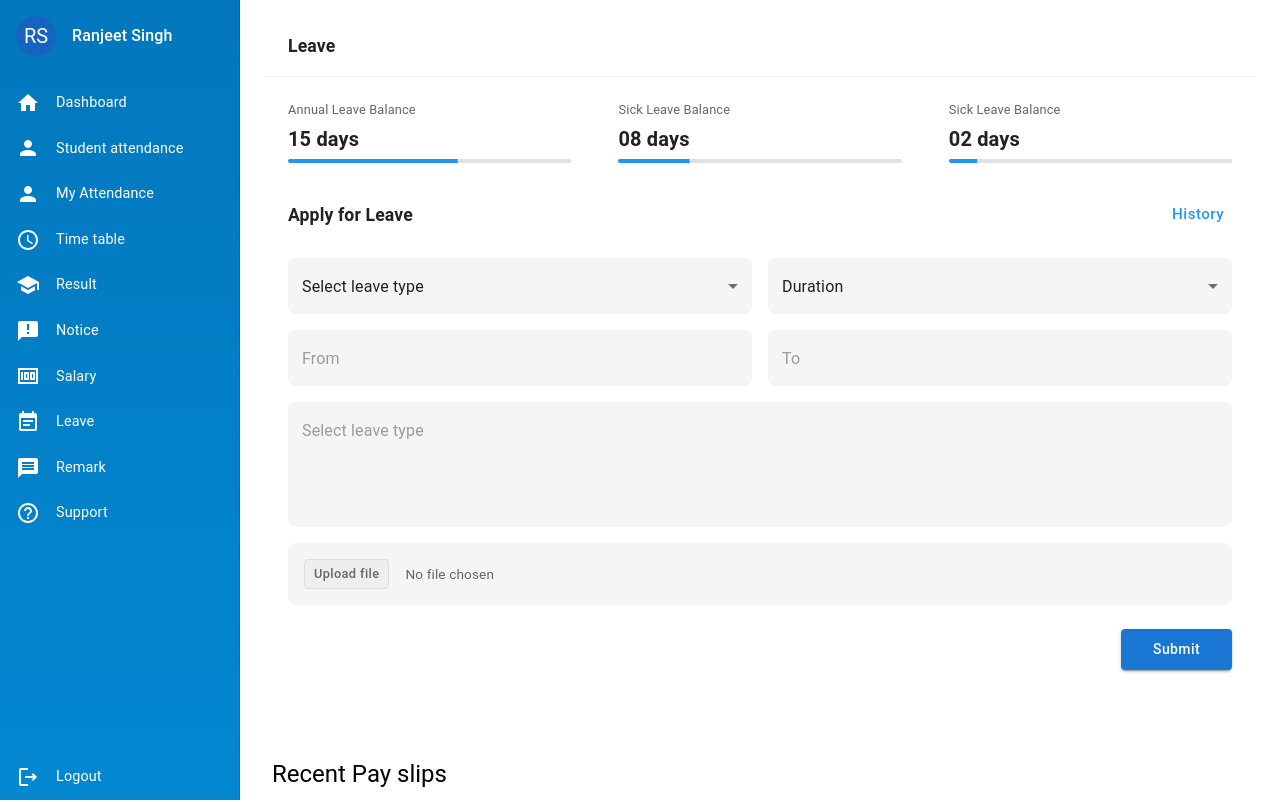
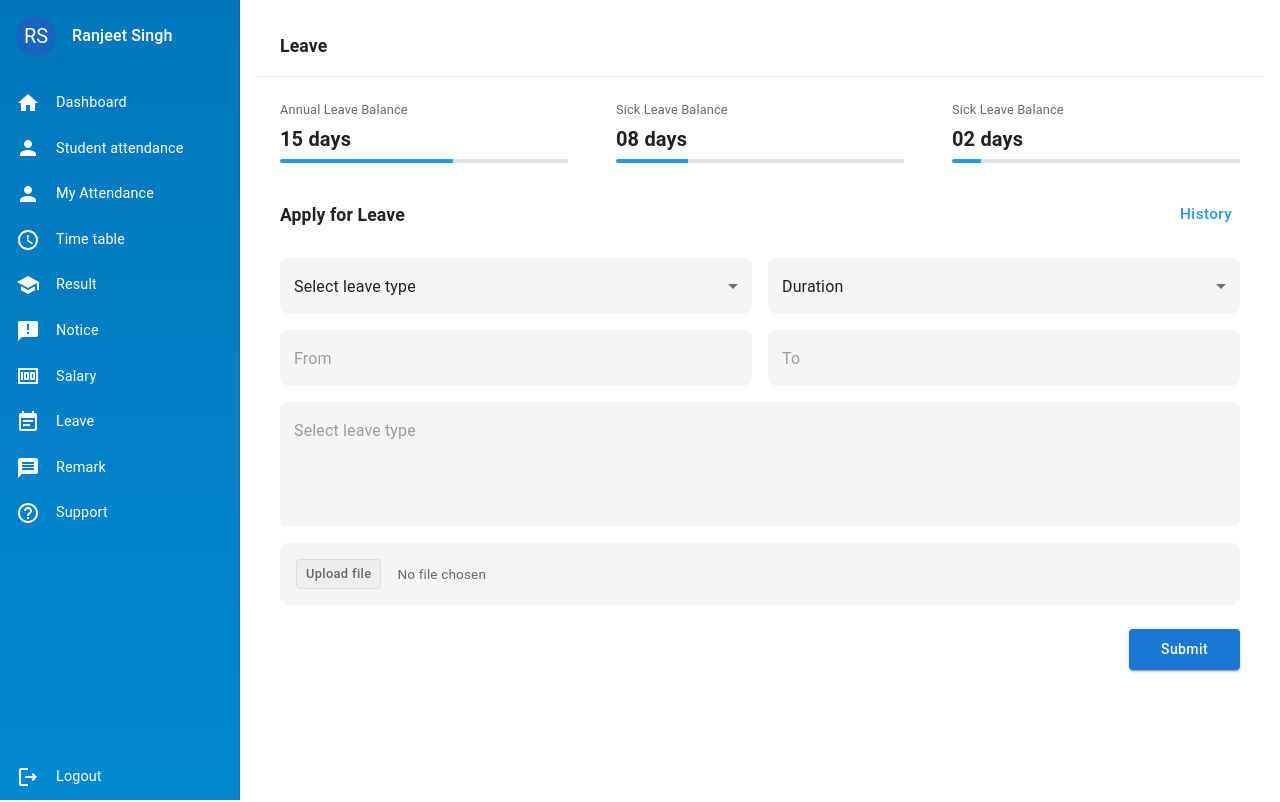
Before and after one commit to Monil072718/ERP-Frontend, a React (Vite) app: page / in a window 1280 px wide. Shown: the top 802 px of the page. Built offline with nearby package versions, Linux system fonts and the light colour scheme; some icons are missing.

Commit message:
Refactor LeaveApplication component for improved code structure and organization; comment out PaySlips component in App

```diff
--- a/src/App.jsx
+++ b/src/App.jsx
@@ -53,7 +53,7 @@ const App = () => {
           {/* <Dashboard /> */}
           {/* <AttendanceMarking /> */}
           {/* <ResultUpload /> */}
-          <PaySlips />
+          {/* <PaySlips /> */}
 
         </Box>
       </Box>
--- a/src/Teachers/LeaveApplication.jsx
+++ b/src/Teachers/LeaveApplication.jsx
@@ -1,4 +1,6 @@
-import React, { useState } from 'react';
+"use client"
+
+import { useState } from "react"
 import {
   Box,
   Typography,
@@ -9,36 +11,38 @@ import {
   LinearProgress,
   InputAdornment,
   Container,
-  Paper
-} from '@mui/material';
-import NotificationsOutlinedIcon from '@mui/icons-material/NotificationsOutlined';
-import CalendarTodayOutlinedIcon from '@mui/icons-material/CalendarTodayOutlined';
-import TextSnippetOutlinedIcon from '@mui/icons-material/TextSnippetOutlined';
+  Paper,
+} from "@mui/material"
+import NotificationsOutlinedIcon from "@mui/icons-material/NotificationsOutlined"
+import CalendarTodayOutlinedIcon from "@mui/icons-material/CalendarTodayOutlined"
+import TextSnippetOutlinedIcon from "@mui/icons-material/TextSnippetOutlined"
 
 export default function LeaveApplication() {
-  const [leaveType, setLeaveType] = useState('');
-  const [duration, setDuration] = useState('');
-  const [fromDate, setFromDate] = useState('');
-  const [toDate, setToDate] = useState('');
-  const [reason, setReason] = useState('');
-  const [file, setFile] = useState(null);
+  const [leaveType, setLeaveType] = useState("")
+  const [duration, setDuration] = useState("")
+  const [fromDate, setFromDate] = useState("")
+  const [toDate, setToDate] = useState("")
+  const [reason, setReason] = useState("")
+  const [file, setFile] = useState(null)
 
   const handleFileChange = (event) => {
-    setFile(event.target.files[0]);
-  };
+    setFile(event.target.files[0])
+  }
 
   return (
-    <Container maxWidth="lg" sx={{ py: 2 }}>
-      <Paper elevation={0} sx={{ width: '100%', p: 0 }}>
-        <Box sx={{
-          display: 'flex',
-          alignItems: 'center',
-          justifyContent: 'space-between',
-          borderBottom: '1px solid #f0f0f0',
-          px: 3,
-          py: 2
-        }}>
-          <Typography variant="h6" sx={{ fontWeight: 600, fontSize: '1.1rem' }}>
+    <Container maxWidth="lg" sx={{ py: 2, px: { xs: 1, sm: 2 } }}>
+      <Paper elevation={0} sx={{ width: "100%", p: 0 }}>
+        <Box
+          sx={{
+            display: "flex",
+            alignItems: "center",
+            justifyContent: "space-between",
+            borderBottom: "1px solid #f0f0f0",
+            px: 3,
+            py: 2,
+          }}
+        >
+          <Typography variant="h6" sx={{ fontWeight: 600, fontSize: "1.1rem" }}>
             Leave
           </Typography>
           <IconButton size="small">
@@ -48,14 +52,18 @@ export default function LeaveApplication() {
 
         <Box sx={{ p: 3 }}>
           {/* Leave Balance Section */}
-          <Box sx={{
-            display: 'flex',
-            justifyContent: 'space-between',
-            mb: 4
-          }}>
+          <Box
+            sx={{
+              display: "flex",
+              justifyContent: "space-between",
+              mb: 4,
+              flexDirection: { xs: "column", sm: "row" },
+              gap: { xs: 2, sm: 0 },
+            }}
+          >
             {/* Annual Leave */}
-            <Box sx={{ width: '30%' }}>
-              <Typography variant="body2" sx={{ color: '#666', mb: 0.5, fontSize: '0.8rem' }}>
+            <Box sx={{ width: { xs: "100%", sm: "30%" } }}>
+              <Typography variant="body2" sx={{ color: "#666", mb: 0.5, fontSize: "0.8rem" }}>
                 Annual Leave Balance
               </Typography>
               <Typography variant="h6" sx={{ fontWeight: 600, mb: 0.5 }}>
@@ -67,18 +75,18 @@ export default function LeaveApplication() {
                 sx={{
                   height: 4,
                   borderRadius: 2,
-                  backgroundColor: '#e0e0e0',
-                  width: '100%',
-                  '& .MuiLinearProgress-bar': {
-                    backgroundColor: '#2196f3'
-                  }
+                  backgroundColor: "#e0e0e0",
+                  width: "100%",
+                  "& .MuiLinearProgress-bar": {
+                    backgroundColor: "#2196f3",
+                  },
                 }}
               />
             </Box>
 
             {/* Sick Leave 1 */}
-            <Box sx={{ width: '30%' }}>
-              <Typography variant="body2" sx={{ color: '#666', mb: 0.5, fontSize: '0.8rem' }}>
+            <Box sx={{ width: { xs: "100%", sm: "30%" } }}>
+              <Typography variant="body2" sx={{ color: "#666", mb: 0.5, fontSize: "0.8rem" }}>
                 Sick Leave Balance
               </Typography>
               <Typography variant="h6" sx={{ fontWeight: 600, mb: 0.5 }}>
@@ -90,18 +98,18 @@ export default function LeaveApplication() {
                 sx={{
                   height: 4,
                   borderRadius: 2,
-                  backgroundColor: '#e0e0e0',
-                  width: '100%',
-                  '& .MuiLinearProgress-bar': {
-                    backgroundColor: '#2196f3'
-                  }
+                  backgroundColor: "#e0e0e0",
+                  width: "100%",
+                  "& .MuiLinearProgress-bar": {
+                    backgroundColor: "#2196f3",
+                  },
                 }}
               />
             </Box>
 
             {/* Sick Leave 2 */}
-            <Box sx={{ width: '30%' }}>
-              <Typography variant="body2" sx={{ color: '#666', mb: 0.5, fontSize: '0.8rem' }}>
+            <Box sx={{ width: { xs: "100%", sm: "30%" } }}>
+              <Typography variant="body2" sx={{ color: "#666", mb: 0.5, fontSize: "0.8rem" }}>
                 Sick Leave Balance
               </Typography>
               <Typography variant="h6" sx={{ fontWeight: 600, mb: 0.5 }}>
@@ -113,33 +121,35 @@ export default function LeaveApplication() {
                 sx={{
                   height: 4,
                   borderRadius: 2,
-                  backgroundColor: '#e0e0e0',
-                  width: '100%',
-                  '& .MuiLinearProgress-bar': {
-                    backgroundColor: '#2196f3'
-                  }
+                  backgroundColor: "#e0e0e0",
+                  width: "100%",
+                  "& .MuiLinearProgress-bar": {
+                    backgroundColor: "#2196f3",
+                  },
                 }}
               />
             </Box>
           </Box>
 
           {/* Apply for Leave Section */}
-          <Box sx={{
-            display: 'flex',
-            justifyContent: 'space-between',
-            alignItems: 'center',
-            mb: 3
-          }}>
-            <Typography variant="h6" sx={{ fontWeight: 600, fontSize: '1.1rem' }}>
+          <Box
+            sx={{
+              display: "flex",
+              justifyContent: "space-between",
+              alignItems: "center",
+              mb: 3,
+            }}
+          >
+            <Typography variant="h6" sx={{ fontWeight: 600, fontSize: "1.1rem" }}>
               Apply for Leave
             </Typography>
             <Button
               color="primary"
               sx={{
-                textTransform: 'none',
+                textTransform: "none",
                 fontWeight: 500,
-                fontSize: '0.95rem',
-                color: '#2196f3'
+                fontSize: "0.95rem",
+                color: "#2196f3",
               }}
             >
               History
@@ -147,7 +157,7 @@ export default function LeaveApplication() {
           </Box>
 
           {/* Form Rows */}
-          <Box sx={{ mb: 2, display: 'flex', gap: 2 }}>
+          <Box sx={{ mb: 2, display: "flex", gap: 2, flexDirection: { xs: "column", sm: "row" } }}>
             <TextField
               select
               fullWidth
@@ -156,17 +166,17 @@ export default function LeaveApplication() {
               onChange={(e) => setLeaveType(e.target.value)}
               placeholder="Select leave type"
               sx={{
-                '& .MuiOutlinedInput-root': {
-                  backgroundColor: '#f5f5f5',
-                  borderRadius: '8px',
-                  '& fieldset': { border: 'none' },
-                }
+                "& .MuiOutlinedInput-root": {
+                  backgroundColor: "#f5f5f5",
+                  borderRadius: "8px",
+                  "& fieldset": { border: "none" },
+                },
               }}
               SelectProps={{
                 displayEmpty: true,
                 renderValue: (value) => {
-                  return value === '' ? 'Select leave type' : value;
-                }
+                  return value === "" ? "Select leave type" : value
+                },
               }}
             >
               <MenuItem value="">Select leave type</MenuItem>
@@ -183,17 +193,17 @@ export default function LeaveApplication() {
               onChange={(e) => setDuration(e.target.value)}
               placeholder="Duration"
               sx={{
-                '& .MuiOutlinedInput-root': {
-                  backgroundColor: '#f5f5f5',
-                  borderRadius: '8px',
-                  '& fieldset': { border: 'none' },
-                }
+                "& .MuiOutlinedInput-root": {
+                  backgroundColor: "#f5f5f5",
+                  borderRadius: "8px",
+                  "& fieldset": { border: "none" },
+                },
               }}
               SelectProps={{
                 displayEmpty: true,
                 renderValue: (value) => {
-                  return value === '' ? 'Duration' : value;
-                }
+                  return value === "" ? "Duration" : value
+                },
               }}
             >
               <MenuItem value="">Duration</MenuItem>
@@ -203,7 +213,7 @@ export default function LeaveApplication() {
             </TextField>
           </Box>
 
-          <Box sx={{ mb: 2, display: 'flex', gap: 2 }}>
+          <Box sx={{ mb: 2, display: "flex", gap: 2, flexDirection: { xs: "column", sm: "row" } }}>
             <TextField
               fullWidth
               variant="outlined"
@@ -211,18 +221,18 @@ export default function LeaveApplication() {
               value={fromDate}
               onChange={(e) => setFromDate(e.target.value)}
               sx={{
-                '& .MuiOutlinedInput-root': {
-                  backgroundColor: '#f5f5f5',
-                  borderRadius: '8px',
-                  '& fieldset': { border: 'none' },
-                }
+                "& .MuiOutlinedInput-root": {
+                  backgroundColor: "#f5f5f5",
+                  borderRadius: "8px",
+                  "& fieldset": { border: "none" },
+                },
               }}
               InputProps={{
                 endAdornment: (
                   <InputAdornment position="end">
-                    <CalendarTodayOutlinedIcon fontSize="small" sx={{ color: '#757575' }} />
+                    <CalendarTodayOutlinedIcon fontSize="small" sx={{ color: "#757575" }} />
                   </InputAdornment>
-                )
+                ),
               }}
             />
 
@@ -233,18 +243,18 @@ export default function LeaveApplication() {
               value={toDate}
               onChange={(e) => setToDate(e.target.value)}
               sx={{
-                '& .MuiOutlinedInput-root': {
-                  backgroundColor: '#f5f5f5',
-                  borderRadius: '8px',
-                  '& fieldset': { border: 'none' },
-                }
+                "& .MuiOutlinedInput-root": {
+                  backgroundColor: "#f5f5f5",
+                  borderRadius: "8px",
+                  "& fieldset": { border: "none" },
+                },
               }}
               InputProps={{
                 endAdornment: (
                   <InputAdornment position="end">
-                    <CalendarTodayOutlinedIcon fontSize="small" sx={{ color: '#757575' }} />
+                    <CalendarTodayOutlinedIcon fontSize="small" sx={{ color: "#757575" }} />
                   </InputAdornment>
-                )
+                ),
               }}
             />
           </Box>
@@ -259,68 +269,65 @@ export default function LeaveApplication() {
               value={reason}
               onChange={(e) => setReason(e.target.value)}
               sx={{
-                '& .MuiOutlinedInput-root': {
-                  backgroundColor: '#f5f5f5',
-                  borderRadius: '8px',
-                  '& fieldset': { border: 'none' },
-                }
+                "& .MuiOutlinedInput-root": {
+                  backgroundColor: "#f5f5f5",
+                  borderRadius: "8px",
+                  "& fieldset": { border: "none" },
+                },
               }}
               InputProps={{
                 endAdornment: (
-                  <InputAdornment position="end" sx={{ alignSelf: 'flex-start', mt: 1, mr: 1 }}>
-                    <TextSnippetOutlinedIcon fontSize="small" sx={{ color: '#757575' }} />
+                  <InputAdornment position="end" sx={{ alignSelf: "flex-start", mt: 1, mr: 1 }}>
+                    <TextSnippetOutlinedIcon fontSize="small" sx={{ color: "#757575" }} />
                   </InputAdornment>
-                )
+                ),
               }}
             />
           </Box>
 
-          <Box sx={{
-            mb: 3,
-            p: 2,
-            backgroundColor: '#f5f5f5',
-            borderRadius: '8px',
-            display: 'flex',
-            alignItems: 'center'
-          }}>
+          <Box
+            sx={{
+              mb: 3,
+              p: 2,
+              backgroundColor: "#f5f5f5",
+              borderRadius: "8px",
+              display: "flex",
+              alignItems: "center",
+              width: "100%",
+            }}
+          >
             <Button
               variant="outlined"
               component="label"
               size="small"
               sx={{
-                borderColor: '#ddd',
-                color: '#666',
-                textTransform: 'none',
+                borderColor: "#ddd",
+                color: "#666",
+                textTransform: "none",
                 mr: 2,
-                fontSize: '0.8rem',
-                backgroundColor: '#eee',
-                '&:hover': {
-                  backgroundColor: '#e0e0e0',
-                  borderColor: '#ccc'
-                }
+                fontSize: "0.8rem",
+                backgroundColor: "#eee",
+                "&:hover": {
+                  backgroundColor: "#e0e0e0",
+                  borderColor: "#ccc",
+                },
               }}
             >
               Upload file
-              <input
-                type="file"
-                hidden
-                onChange={handleFileChange}
-              />
+              <input type="file" hidden onChange={handleFileChange} />
             </Button>
-            <Typography sx={{ color: '#666', fontSize: '0.85rem' }}>
-              {file ? file.name : 'No file chosen'}
-            </Typography>
+            <Typography sx={{ color: "#666", fontSize: "0.85rem" }}>{file ? file.name : "No file chosen"}</Typography>
           </Box>
 
-          <Box sx={{ display: 'flex', justifyContent: 'flex-end' }}>
+          <Box sx={{ display: "flex", justifyContent: "flex-end", width: "100%" }}>
             <Button
               variant="contained"
               color="primary"
               sx={{
-                borderRadius: '4px',
-                textTransform: 'none',
+                borderRadius: "4px",
+                textTransform: "none",
                 px: 4,
-                py: 1
+                py: 1,
               }}
             >
               Submit
@@ -329,5 +336,5 @@ export default function LeaveApplication() {
         </Box>
       </Paper>
     </Container>
-  );
+  )
 }
```
